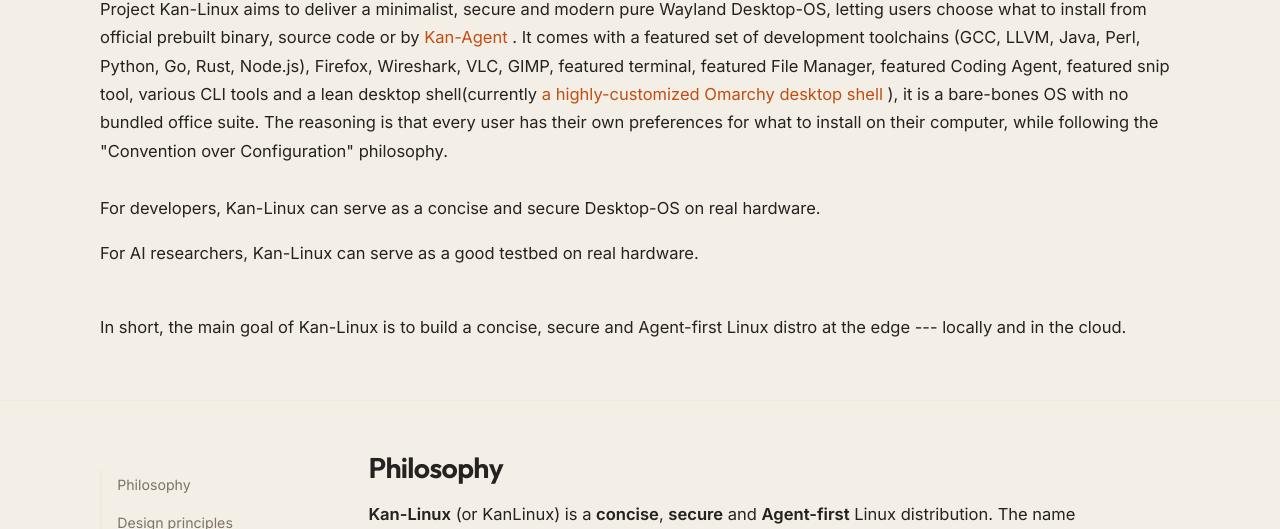
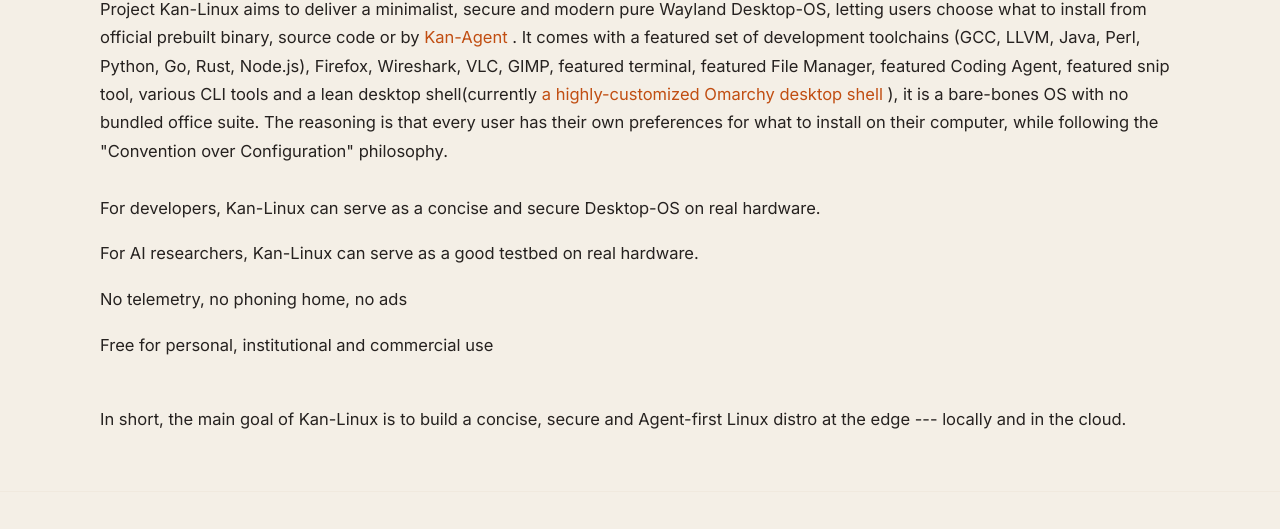
Before and after one commit to kan-linux/kan-linux.github.io, a plain HTML site: page about.html in a window 1280 px wide. Shown: the part 192-721 px from the top of the page. Drawn offline with Linux system fonts and the light colour scheme.

Commit message:
refine about.html

```diff
--- a/about.html
+++ b/about.html
@@ -50,6 +50,13 @@ For developers, Kan-Linux can serve as a concise and secure Desktop-OS on real h
 
 <p>
 For AI researchers, Kan-Linux can serve as a good testbed on real hardware.
+</p>
+
+<p>
+No telemetry, no phoning home, no ads
+</p>
+<p>
+Free for personal, institutional and commercial use
 </p>
 
         <p>
```
